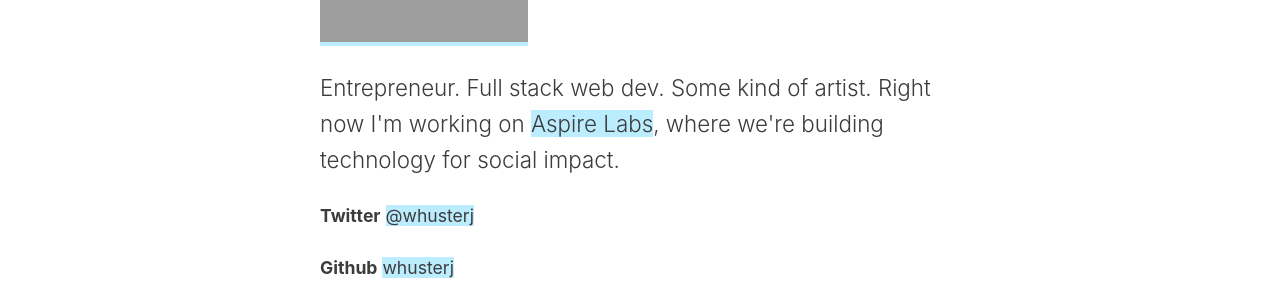
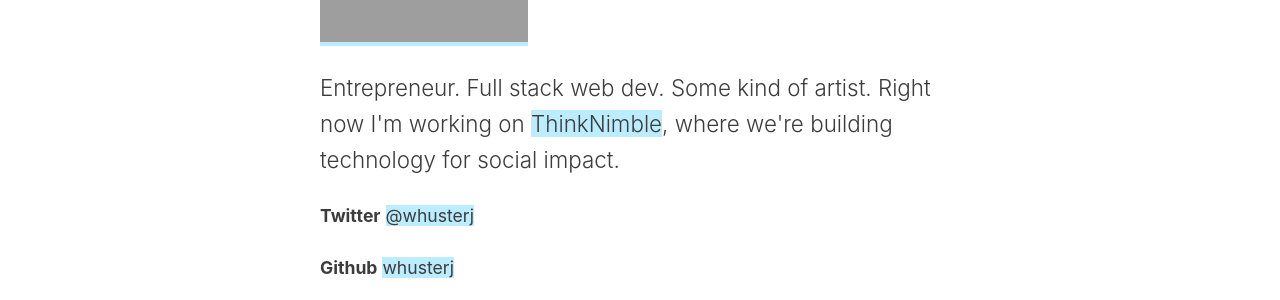
Before and after one commit to whusterj/whusterj.github.io, a Jekyll site: the page built from about.html, in a window 1280 px wide. Shown: the part 291-591 px from the top of the page. Built offline with Jekyll 4.4.1, drawn with Linux system fonts in a browser that asks for light colours; grey boxes are pictures that could not be loaded.

Commit message:
Update profile images. Update employer info. Fix incorrect line endings in some files.

```diff
--- a/_config.yml
+++ b/_config.yml
@@ -1,5 +1,5 @@
 name: William Huster
-description: Entrepreneur. Full stack web dev. Some kind of artist. Co-Founder and Lead Engineer at Aspire Labs.
+description: Entrepreneur. Full stack web dev. Some kind of artist. Co-Founder and CTO at ThinkNimble.
 author: William Huster
 author_email: whusterj@gmail.com
 category_dir: /
--- a/about.html
+++ b/about.html
@@ -14,7 +14,7 @@ layout: default
   </a>
   <p class="bio">
     Entrepreneur. Full stack web dev. Some kind of artist. Right now I'm working on
-    <a href="http://aspire.is/labs" target="_blank">Aspire Labs</a>, where we're building
+    <a href="https://thinknimble.com" target="_blank">ThinkNimble</a>, where we're building
     technology for social impact.
   </p>
   <p>
```
Also changed, not shown: humans.txt (line endings or trailing spaces), index.html (line endings or trailing spaces), robots.txt (line endings or trailing spaces), static/images/apple-touch-icon.png, static/images/favicon.png, static/images/william-portrait-profile-headshot-square.jpg (deleted), static/images/william-portrait-profile-headshot.jpg (deleted), static/images/william-portrait-transparent.png (deleted), 1 other file.
